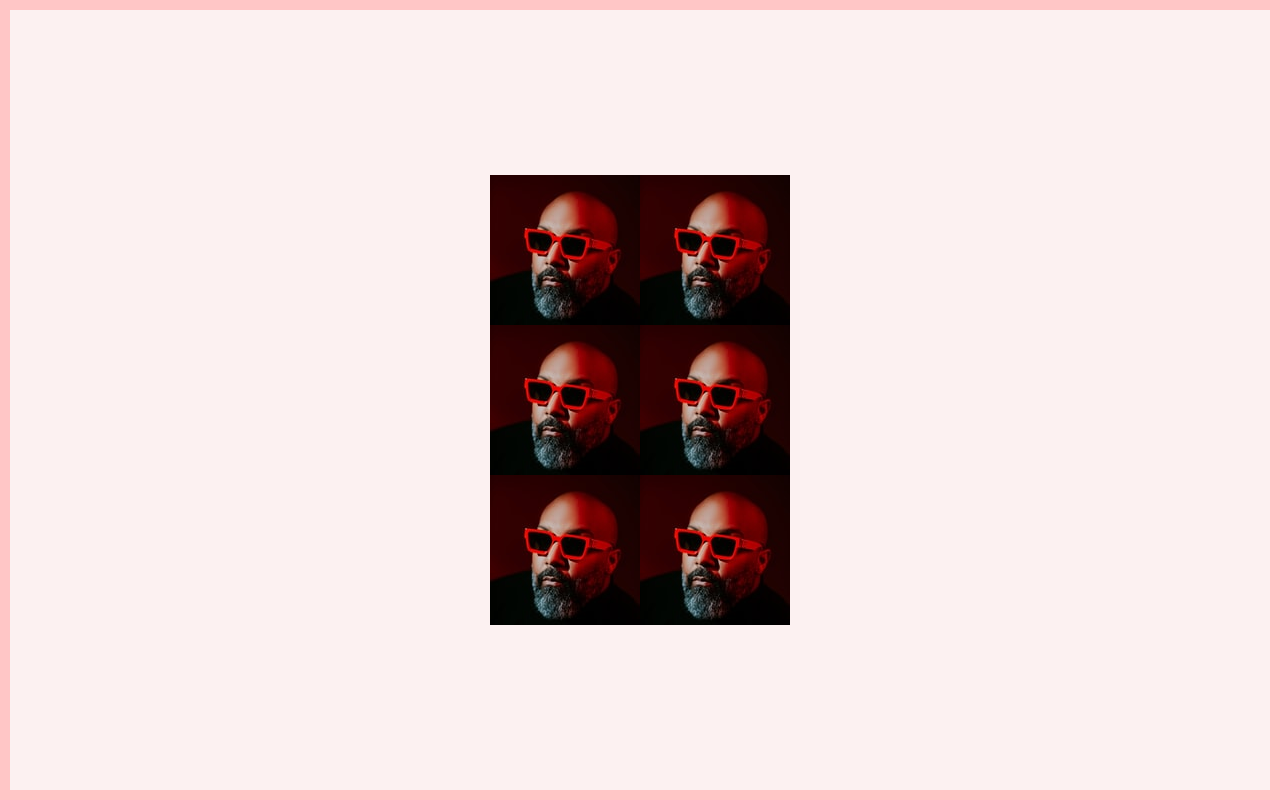
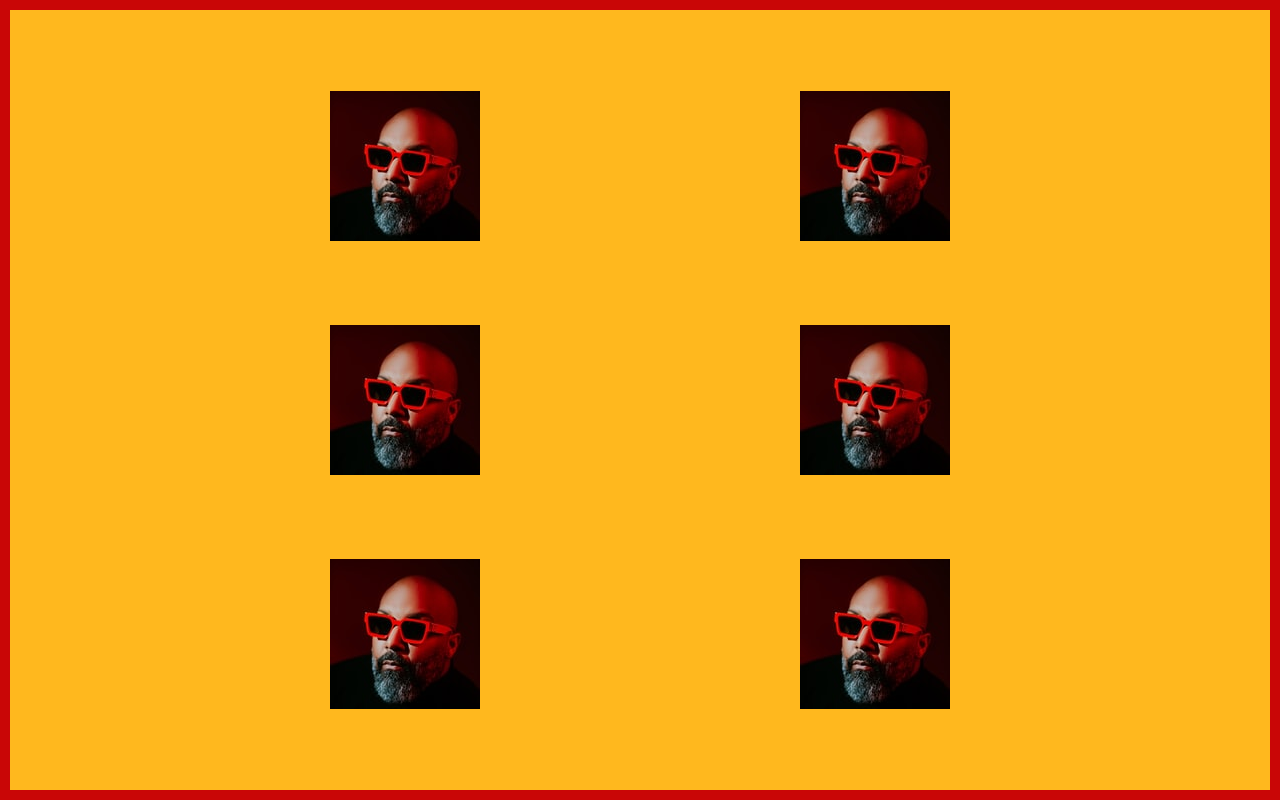
Before and after one commit to c-masque/flexbox-course, a plain HTML site: page index.html in a window 1280 px wide. Drawn offline with Linux system fonts and the light colour scheme.

Commit message:
add spacing

```diff
--- a/index.html
+++ b/index.html
@@ -9,23 +9,25 @@
         body {
             margin: 0;
             padding: 0;
-            background-color: rgb(252, 241, 241);
+            background-color: rgb(255, 184, 30);
         }
 
         .container {
             display: flex;
             flex-direction: row;
-            justify-content: center;
+            justify-content: space-evenly;
             align-items: center;
             margin: 0;
             height: calc(100vh - 20px);
             width: calc(100vw - 20px);
-            border: 10px solid rgb(255, 198, 198);
+            border: 10px solid rgb(201, 6, 6);
         }
 
         .container > .img-blocks {
             display: flex;
+            height: 90%;
             flex-direction: column;
+            justify-content: space-around;
         }
 
     </style>
```
